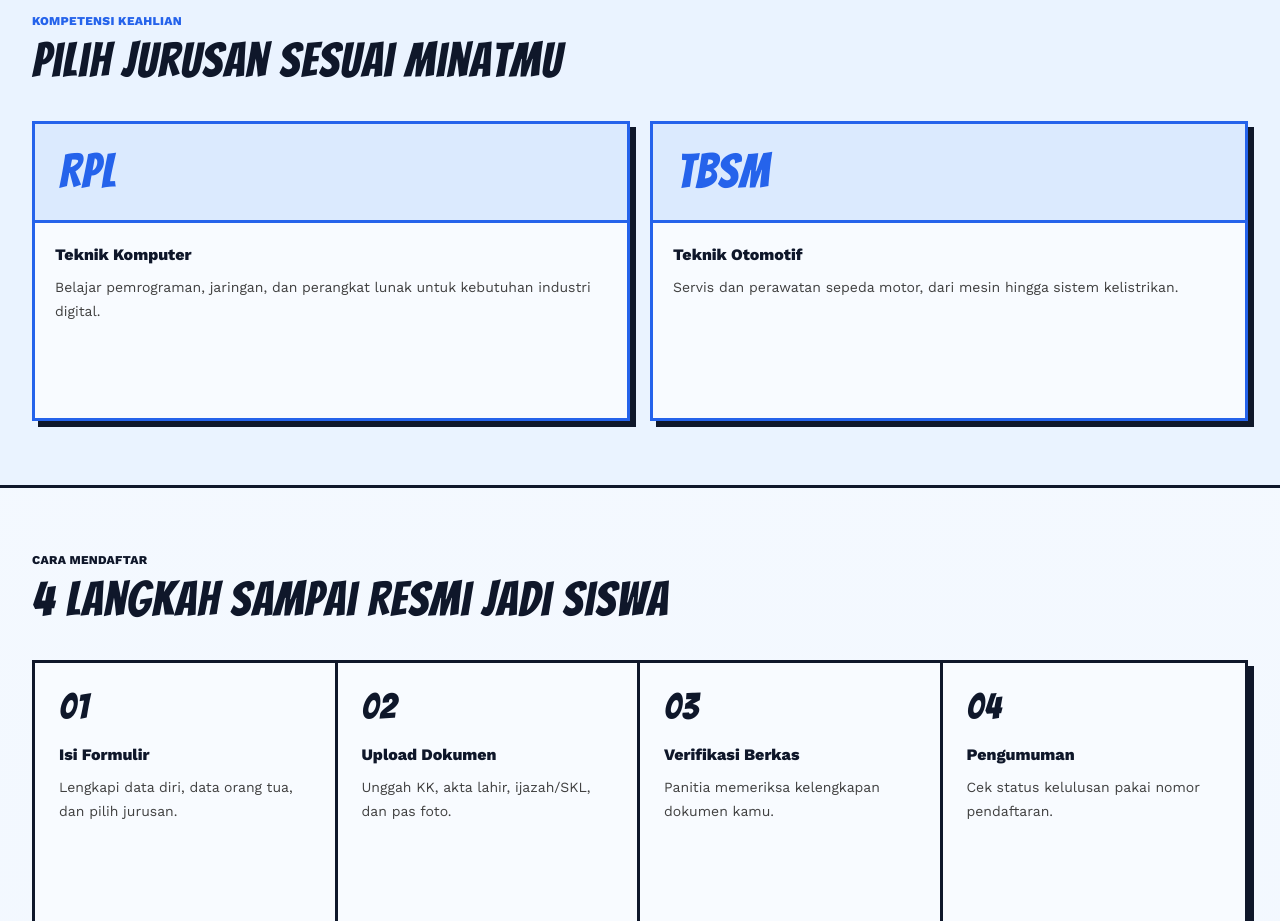
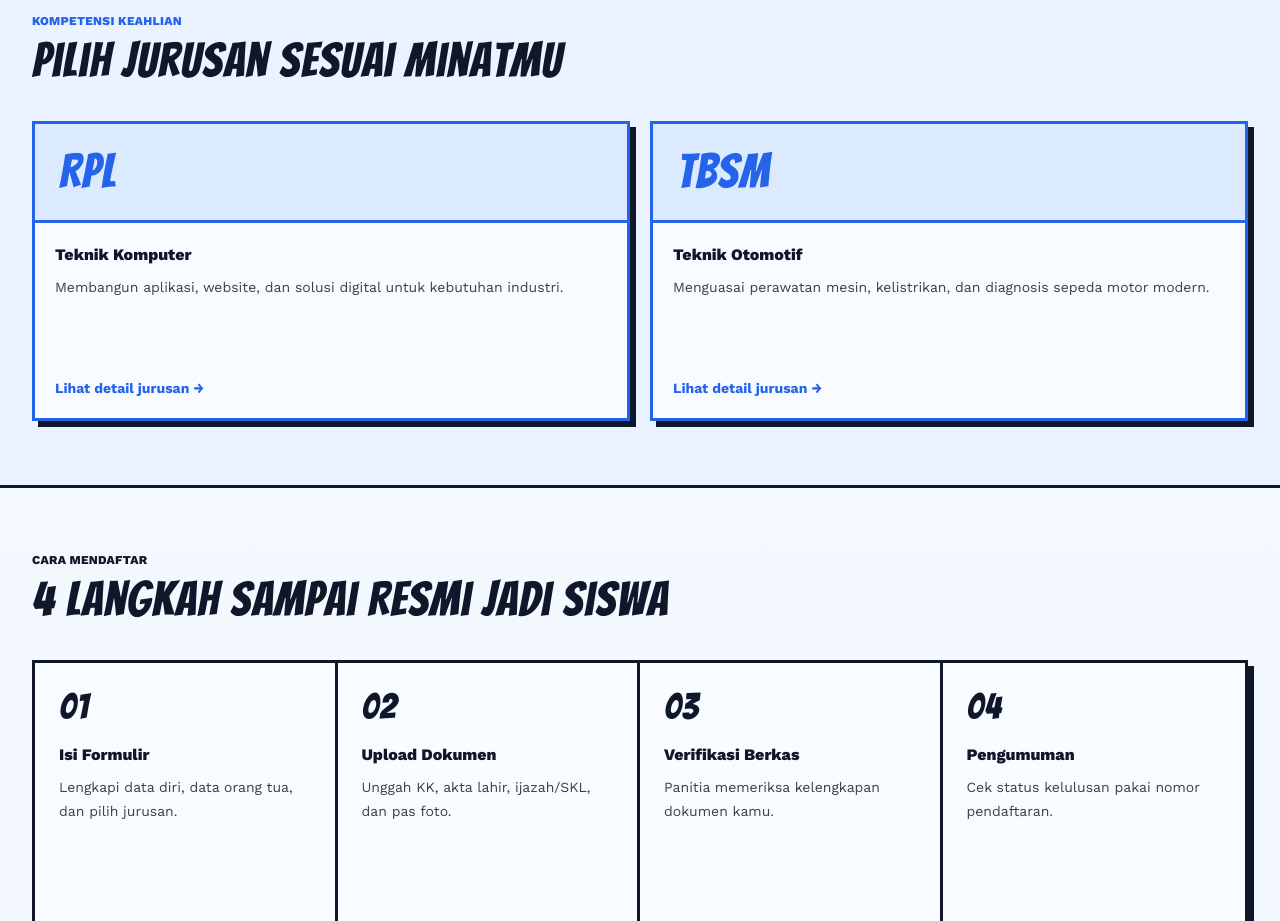
Before and after one commit to 0xHadiRamdhani/ppdb-smk-bani-masum, a Next.js app: page / in a window 1280 px wide. Shown: the part 1300-2221 px from the top of the page. Built offline with nearby package versions, Linux system fonts and the light colour scheme.

Commit message:
feat: add MajorSelector component for selecting majors and integrate into homepage

```diff
--- /dev/null
+++ b/app/components/major-selector.tsx
@@ -0,0 +1,67 @@
+"use client";
+
+import Link from "next/link";
+import { useEffect, useRef, useState } from "react";
+import { majors } from "@/app/lib/ppdb-data";
+import { StaggerGroup, StaggerItem } from "./motion";
+
+export default function MajorSelector() {
+    const [selectedMajor, setSelectedMajor] = useState<typeof majors[number] | null>(null);
+    const dialogRef = useRef<HTMLDialogElement>(null);
+
+    useEffect(() => {
+        const dialog = dialogRef.current;
+        if (!dialog) return;
+        if (selectedMajor && !dialog.open) dialog.showModal();
+        if (!selectedMajor && dialog.open) dialog.close();
+    }, [selectedMajor]);
+
+    return <>
+        <StaggerGroup className="mt-9 grid gap-5 md:auto-rows-fr md:grid-cols-2">
+            {majors.map((major) => <StaggerItem key={major.code} className="h-full md:h-[300px]">
+                <button type="button" onClick={() => setSelectedMajor(major)} className="group flex h-full w-full flex-col overflow-hidden border-[3px] border-primary bg-paper text-left comic-shadow transition-transform hover:-translate-y-1 focus-visible:outline-4 focus-visible:outline-offset-4 focus-visible:outline-primary">
+                    <span className="block w-full border-b-[3px] border-primary bg-primary-soft p-6"><span className="font-display text-5xl text-primary">{major.code}</span></span>
+                    <span className="flex flex-1 flex-col p-5">
+                        <span className="font-extrabold">{major.name}</span>
+                        <span className="mt-2 text-sm leading-6 text-neutral-700">{major.description}</span>
+                        <span className="mt-auto pt-4 text-sm font-bold text-primary">Lihat detail jurusan <span aria-hidden="true">→</span></span>
+                    </span>
+                </button>
+            </StaggerItem>)}
+        </StaggerGroup>
+
+        <dialog
+            ref={dialogRef}
+            onCancel={() => setSelectedMajor(null)}
+            onClick={(event) => {
+                if (event.target === dialogRef.current) setSelectedMajor(null);
+            }}
+            className="m-auto max-h-[min(90dvh,780px)] w-[calc(100%-2rem)] max-w-2xl overflow-y-auto border-[3px] border-primary bg-paper p-0 text-ink backdrop:bg-ink/70"
+            aria-labelledby="major-dialog-title"
+        >
+            {selectedMajor && <>
+                <div className="flex items-start justify-between gap-4 border-b-[3px] border-primary bg-primary-soft p-5 sm:p-7">
+                    <div>
+                        <p className="font-display text-4xl text-primary">{selectedMajor.code}</p>
+                        <h2 id="major-dialog-title" className="mt-1 text-xl font-extrabold sm:text-2xl">{selectedMajor.name}</h2>
+                    </div>
+                    <button type="button" onClick={() => setSelectedMajor(null)} aria-label="Tutup detail jurusan" className="flex h-10 w-10 shrink-0 items-center justify-center border-2 border-primary text-2xl font-bold text-primary hover:bg-paper focus-visible:outline-4 focus-visible:outline-offset-2 focus-visible:outline-primary">×</button>
+                </div>
+                <div className="space-y-6 p-5 sm:p-7">
+                    <p className="leading-7 text-neutral-700">{selectedMajor.description}</p>
+                    <div className="grid gap-6 sm:grid-cols-2">
+                        <section>
+                            <h3 className="font-extrabold text-primary">Prospek kerja</h3>
+                            <ul className="mt-2 list-disc space-y-1 pl-5 text-sm leading-6 text-neutral-700">{selectedMajor.careers.map((career) => <li key={career}>{career}</li>)}</ul>
+                        </section>
+                        <section>
+                            <h3 className="font-extrabold text-primary">Fasilitas praktik</h3>
+                            <ul className="mt-2 list-disc space-y-1 pl-5 text-sm leading-6 text-neutral-700">{selectedMajor.facilities.map((facility) => <li key={facility}>{facility}</li>)}</ul>
+                        </section>
+                    </div>
+                    <Link href="/ppdb/daftar" className="inline-flex border-[3px] border-primary bg-primary px-5 py-3 font-bold text-paper comic-shadow">Daftar Sekarang</Link>
+                </div>
+            </>}
+        </dialog>
+    </>;
+}
--- a/app/page.tsx
+++ b/app/page.tsx
@@ -2,16 +2,13 @@ import Link from "next/link";
 import Image from "next/image";
 import { Float, Reveal, StaggerGroup, StaggerItem } from "@/app/components/motion";
 import TechBackground from "@/app/components/tech-background";
+import MajorSelector from "./components/major-selector";
 
 const advantages = [
     ["01", "Guru Berpengalaman", "Diajar tenaga pendidik yang paham kebutuhan industri, bukan cuma teori di buku."],
     ["02", "Praktik Langsung", "Jam praktik lebih banyak, plus kesempatan magang di perusahaan mitra."],
     ["03", "Fasilitas Lengkap", "Lab komputer, bengkel, dan ruang praktik yang terus diperbarui."],
     ["04", "Alumni Terserap Kerja", "Jaringan alumni dan mitra industri membantu lulusan mendapat pekerjaan."],
-];
-const majors = [
-    ["RPL", "Teknik Komputer", "Belajar pemrograman, jaringan, dan perangkat lunak untuk kebutuhan industri digital."],
-    ["TBSM", "Teknik Otomotif", "Servis dan perawatan sepeda motor, dari mesin hingga sistem kelistrikan."],
 ];
 const steps = [
     ["01", "Isi Formulir", "Lengkapi data diri, data orang tua, dan pilih jurusan."],
@@ -46,7 +43,7 @@ export default function Home() {
 
         <section id="keunggulan" className="border-b-[3px] border-ink py-12 sm:py-16"><div className="mx-auto max-w-7xl px-4 sm:px-8"><Reveal><p className="mb-2 text-xs font-extrabold uppercase tracking-wide">Kenapa SMK Bani Masum</p><h2 className="font-display text-4xl sm:text-5xl">Bukan Cuma Sekolah, Tapi Bekal Kerja</h2><p className="mt-3 max-w-2xl leading-7 text-neutral-700">Empat hal yang bikin lulusan kami siap terjun ke dunia kerja maupun lanjut kuliah.</p></Reveal><StaggerGroup className="mt-8 grid gap-4 sm:mt-9 sm:grid-cols-2 sm:gap-5 lg:auto-rows-fr lg:grid-cols-4">{advantages.map(([number, title, text]) => <StaggerItem key={title} className="h-full lg:h-[230px]"><article className="flex h-full flex-col border-[3px] border-ink bg-paper p-5 comic-shadow"><span className="font-display text-4xl">{number}</span><h3 className="mt-4 text-lg font-extrabold">{title}</h3><p className="mt-2 text-sm leading-6 text-neutral-700">{text}</p></article></StaggerItem>)}</StaggerGroup></div></section>
 
-        <section id="jurusan" className="border-b-[3px] border-ink bg-paper-soft py-16"><div className="mx-auto max-w-7xl px-5 sm:px-8"><Reveal><p className="mb-2 text-xs font-extrabold uppercase tracking-wide text-primary">Kompetensi Keahlian</p><h2 className="font-display text-4xl sm:text-5xl">Pilih Jurusan Sesuai Minatmu</h2></Reveal><StaggerGroup className="mt-9 grid gap-5 md:auto-rows-fr md:grid-cols-2">{majors.map(([code, name, text]) => <StaggerItem key={code} className="h-full md:h-[300px]"><article className="flex h-full flex-col overflow-hidden border-[3px] border-primary bg-paper comic-shadow"><div className="border-b-[3px] border-primary bg-primary-soft p-6"><span className="font-display text-5xl text-primary">{code}</span></div><div className="flex flex-1 flex-col p-5"><h3 className="font-extrabold">{name}</h3><p className="mt-2 text-sm leading-6 text-neutral-700">{text}</p></div></article></StaggerItem>)}</StaggerGroup></div></section>
+        <section id="jurusan" className="border-b-[3px] border-ink bg-paper-soft py-16"><div className="mx-auto max-w-7xl px-5 sm:px-8"><Reveal><p className="mb-2 text-xs font-extrabold uppercase tracking-wide text-primary">Kompetensi Keahlian</p><h2 className="font-display text-4xl sm:text-5xl">Pilih Jurusan Sesuai Minatmu</h2></Reveal><MajorSelector /></div></section>
 
         <section id="alur" className="border-b-[3px] border-ink py-16"><div className="mx-auto max-w-7xl px-5 sm:px-8"><Reveal><p className="mb-2 text-xs font-extrabold uppercase tracking-wide">Cara Mendaftar</p><h2 className="font-display text-4xl sm:text-5xl">4 Langkah Sampai Resmi Jadi Siswa</h2></Reveal><StaggerGroup className="mt-9 grid overflow-hidden border-[3px] border-ink sm:grid-cols-2 lg:auto-rows-fr lg:grid-cols-4 comic-shadow">{steps.map(([number, title, text], index) => <StaggerItem key={number} className={`${index < 3 ? "border-b-[3px] lg:border-b-0 lg:border-r-[3px]" : ""} ${index % 2 === 0 ? "sm:border-r-[3px] lg:border-r-[3px]" : ""} lg:h-[260px]`}><article className="flex h-full flex-col bg-paper p-6"><span className="font-display text-4xl">{number}</span><h3 className="mt-4 font-extrabold">{title}</h3><p className="mt-2 text-sm leading-6 text-neutral-700">{text}</p></article></StaggerItem>)}</StaggerGroup></div></section>
 
```
